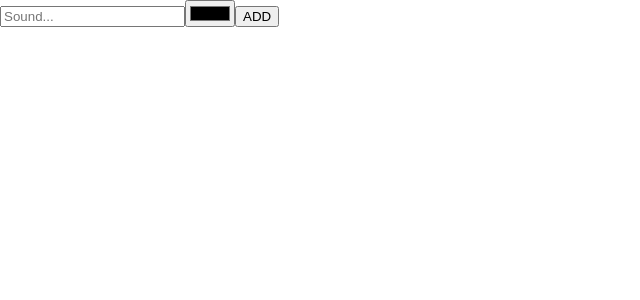
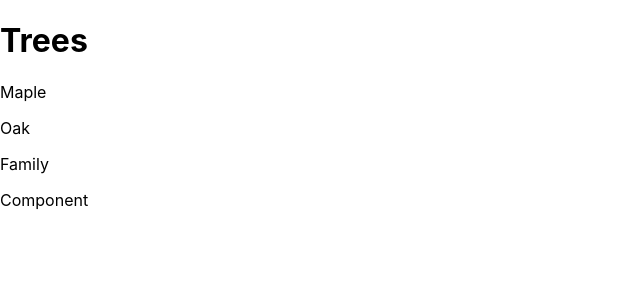
Before and after one commit to RJonMshka/react-hooks-playground, a React (Create React App) app in the folder react-hooks/: page / in a window 1280 px wide. Shown: the top 300 px of the page, without its empty margins (0-640 px from the left). Built offline with nearby package versions, Linux system fonts and the light colour scheme.

Commit message:
creating hook from context

```diff
--- a/react-hooks/src/App.js
+++ b/react-hooks/src/App.js
@@ -1,18 +1,18 @@
 import './App.css';
-import { useState } from "react";
+import { useTrees } from "./";
 
 function App() {
-  const [checked, setChecked] = useState(false);
+
+  const { trees } = useTrees();
 
   return (
     <div>
-      <label for="checkbox1">{ checked ? "Checked" :  "Not Checked" }</label>
-      <input
-        id="checkbox1"
-        type="checkbox"
-        value={checked}
-        onChange={ () => setChecked( checked => !checked ) }
-        />
+      <h1>Trees</h1>
+      { trees.map( tree => (
+        <p key={tree.id}>
+          {tree.type}
+        </p>
+      )) }
     </div>
   );
 }
--- a/react-hooks/src/index.js
+++ b/react-hooks/src/index.js
@@ -1,27 +1,24 @@
-import React, { useState } from 'react';
+import React, { useContext, createContext } from 'react';
 import ReactDOM from 'react-dom';
+import App from "./App";
 import './index.css';
 
+const TreesContext = createContext();
 
-function App() {
+export const useTrees = () => useContext(TreesContext);
 
-  return (
-    <form>
-      <input
-        type="text"
-        placeholder='Sound...' />
-      <input
-        type="color" />
-      <button>ADD</button>
-    </form>
-  );
-}
+const trees = [
+  { id: "1", type: "Maple" },
+  { id: "2", type: "Oak" },
+  { id: "3", type: "Family" },
+  { id: "4", type: "Component" },
+];
 
 
 
 ReactDOM.render(
-  <React.StrictMode>
+  <TreesContext.Provider value={ {trees} }>
     <App />
-  </React.StrictMode>,
+  </TreesContext.Provider>,
   document.getElementById('root')
 );
```
